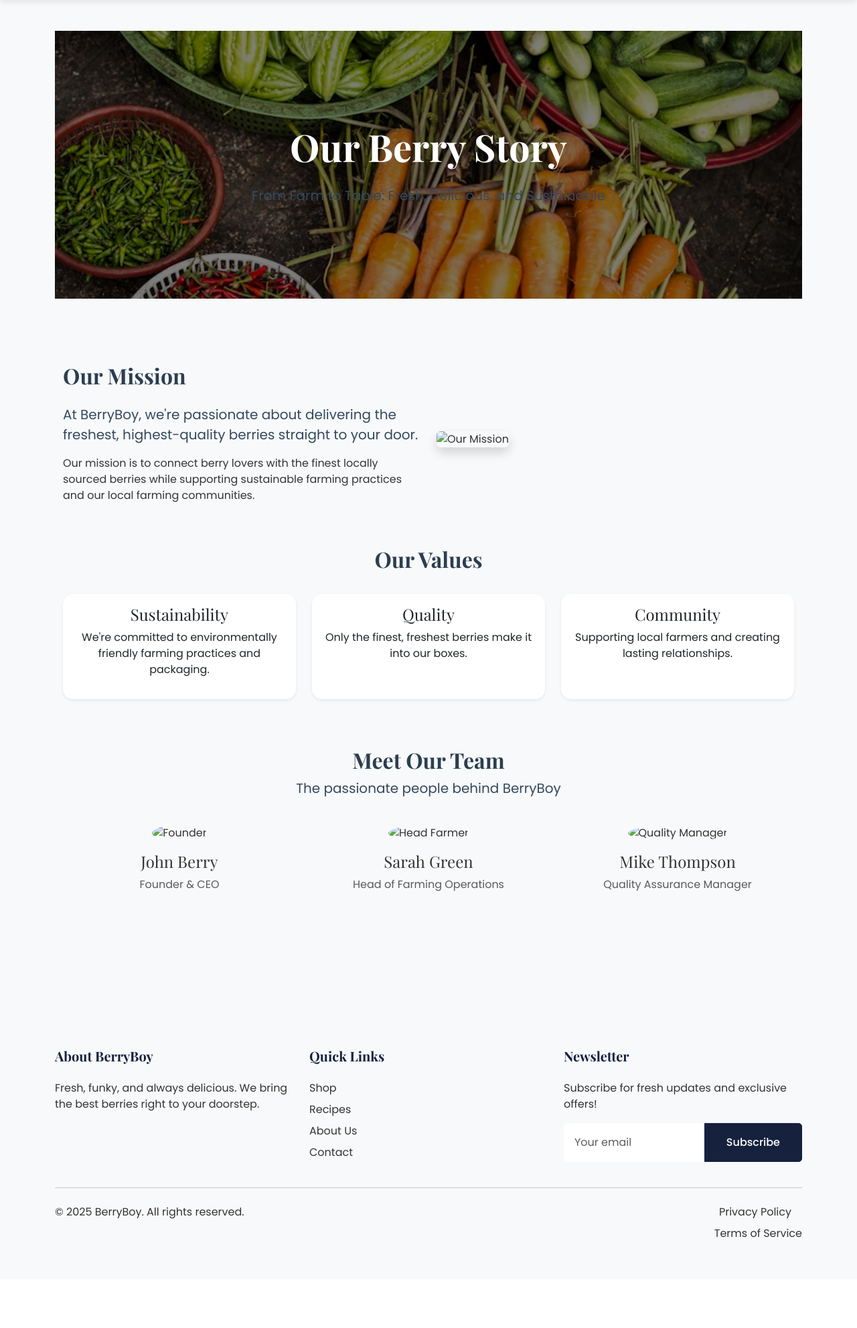
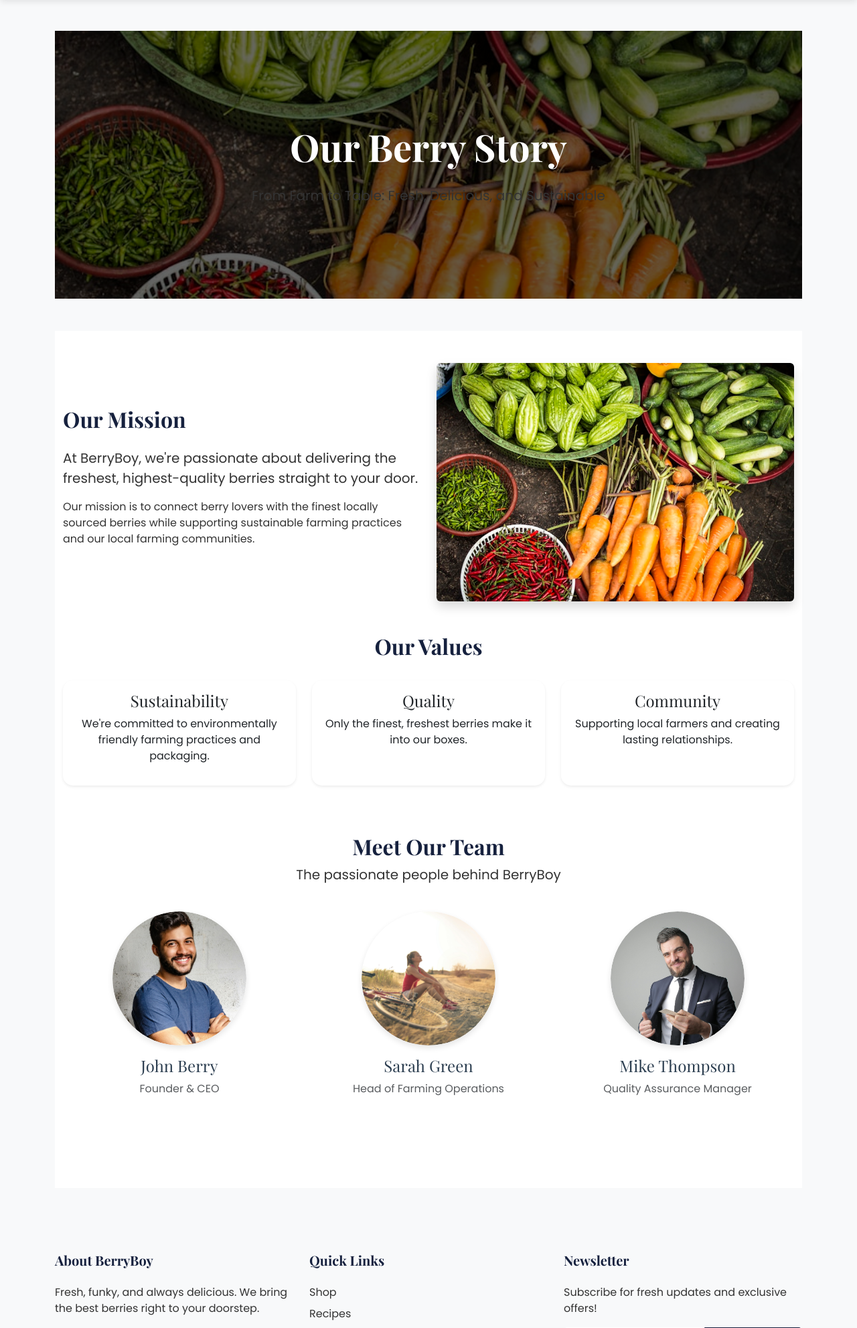
Before and after one commit to WayneBruton/berryboy, a Flask app: page /about in a window 1280 px wide. Shown: the part 82-2065 px from the top of the page at 67% size. Before the commit the page ends 1930 px from the top, so only its background shows below. Run offline with Flask 3, Linux system fonts and the light colour scheme; some libraries are stand-ins or nearby versions.

Commit message:
2025/01/20J

```diff
--- a/app/templates/pages/about.html
+++ b/app/templates/pages/about.html
@@ -3,15 +3,15 @@
 {% block content %}
 <div class="about-page">
     <!-- Hero Section -->
-    <div class="about-hero py-5 mb-5 text-center text-white" style="background: linear-gradient(rgba(0, 0, 0, 0.5), rgba(0, 0, 0, 0.5)), url('{{ url_for('static', filename='img/about/farm.jpg') }}') center/cover no-repeat fixed;">
+    <div class="about-hero py-5 mb-5 text-center text-white position-relative" style="background: linear-gradient(rgba(0, 0, 0, 0.6), rgba(0, 0, 0, 0.6)), url('{{ url_for('static', filename='img/about/farm.jpg') }}') center/cover no-repeat;">
         <div class="container py-5">
-            <h1 class="display-4 fw-bold mb-4">Our Berry Story</h1>
-            <p class="lead mb-0">From Farm to Table: Fresh, Delicious, and Sustainable</p>
+            <h1 class="display-4 fw-bold mb-4 position-relative" style="z-index: 2;">Our Berry Story</h1>
+            <p class="lead mb-0 position-relative" style="z-index: 2;">From Farm to Table: Fresh, Delicious, and Sustainable</p>
         </div>
     </div>
 
     <!-- Main Content -->
-    <div class="container py-5">
+    <div class="container py-5 position-relative" style="z-index: 3; background: white;">
         <!-- Our Mission -->
         <div class="row align-items-center mb-5">
             <div class="col-md-6">
@@ -20,7 +20,7 @@
                 <p>Our mission is to connect berry lovers with the finest locally sourced berries while supporting sustainable farming practices and our local farming communities.</p>
             </div>
             <div class="col-md-6">
-                <img src="{{ url_for('static', filename='img/about/mission.jpg') }}" alt="Our Mission" class="img-fluid rounded shadow">
+                <img src="{{ url_for('static', filename='img/about/farm.jpg') }}" alt="Our Mission" class="img-fluid rounded shadow">
             </div>
         </div>
 
@@ -66,21 +66,27 @@
             </div>
             <div class="col-md-4 mb-4">
                 <div class="team-member text-center">
-                    <img src="{{ url_for('static', filename='img/team/founder.jpg') }}" alt="Founder" class="rounded-circle mb-3" style="width: 200px; height: 200px; object-fit: cover;">
+                    <div class="team-image-container mb-3 mx-auto">
+                        <img src="{{ url_for('static', filename='img/team/founder.jpg') }}" alt="Founder" class="rounded-circle">
+                    </div>
                     <h3 class="h4">John Berry</h3>
                     <p class="text-muted">Founder & CEO</p>
                 </div>
             </div>
             <div class="col-md-4 mb-4">
                 <div class="team-member text-center">
-                    <img src="{{ url_for('static', filename='img/team/farmer.jpg') }}" alt="Head Farmer" class="rounded-circle mb-3" style="width: 200px; height: 200px; object-fit: cover;">
+                    <div class="team-image-container mb-3 mx-auto">
+                        <img src="{{ url_for('static', filename='img/team/farmer.jpg') }}" alt="Head Farmer" class="rounded-circle">
+                    </div>
                     <h3 class="h4">Sarah Green</h3>
                     <p class="text-muted">Head of Farming Operations</p>
                 </div>
             </div>
             <div class="col-md-4 mb-4">
                 <div class="team-member text-center">
-                    <img src="{{ url_for('static', filename='img/team/quality.jpg') }}" alt="Quality Manager" class="rounded-circle mb-3" style="width: 200px; height: 200px; object-fit: cover;">
+                    <div class="team-image-container mb-3 mx-auto">
+                        <img src="{{ url_for('static', filename='img/team/quality.jpg') }}" alt="Quality Manager" class="rounded-circle">
+                    </div>
                     <h3 class="h4">Mike Thompson</h3>
                     <p class="text-muted">Quality Assurance Manager</p>
                 </div>
@@ -91,37 +97,58 @@
 
 <style>
 .about-hero {
-    position: relative;
-    background-attachment: fixed;
+    min-height: 400px;
+    overflow: hidden;
 }
 
-.team-member img {
+.about-hero::before {
+    content: '';
+    position: absolute;
+    top: 0;
+    left: 0;
+    right: 0;
+    bottom: 0;
+    background: inherit;
+    z-index: 1;
+}
+
+.team-image-container {
+    width: 200px;
+    height: 200px;
+    position: relative;
+    overflow: hidden;
+    border-radius: 50%;
+    box-shadow: 0 4px 8px rgba(0,0,0,0.1);
     transition: transform 0.3s ease;
 }
 
-.team-member:hover img {
-    transform: scale(1.05);
-}
-
-.card {
+.team-image-container img {
+    width: 100%;
+    height: 100%;
+    object-fit: cover;
     transition: transform 0.3s ease;
 }
 
-.card:hover {
+.team-member:hover .team-image-container {
     transform: translateY(-5px);
 }
 
-.about-page h2 {
+.team-member h3 {
+    margin-top: 1rem;
     color: #2c3e50;
-    font-weight: 600;
 }
 
-.about-page .lead {
-    color: #34495e;
+.team-member p {
+    color: #7f8c8d;
 }
 
 .about-page .card {
     border-radius: 15px;
+    transition: transform 0.3s ease;
+}
+
+.about-page .card:hover {
+    transform: translateY(-5px);
 }
 
 .about-page .card i {
```
Also changed, not shown: app/static/img/team/farmer.jpg, app/static/img/team/founder.jpg, app/static/img/team/quality.jpg.
